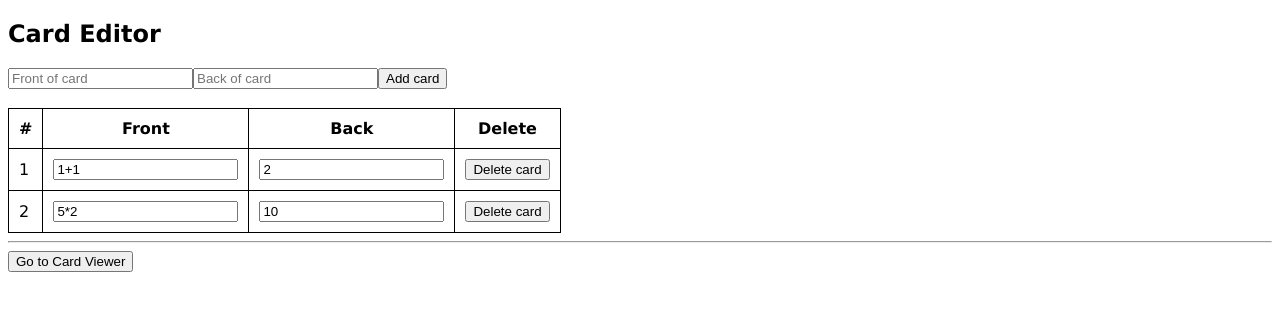
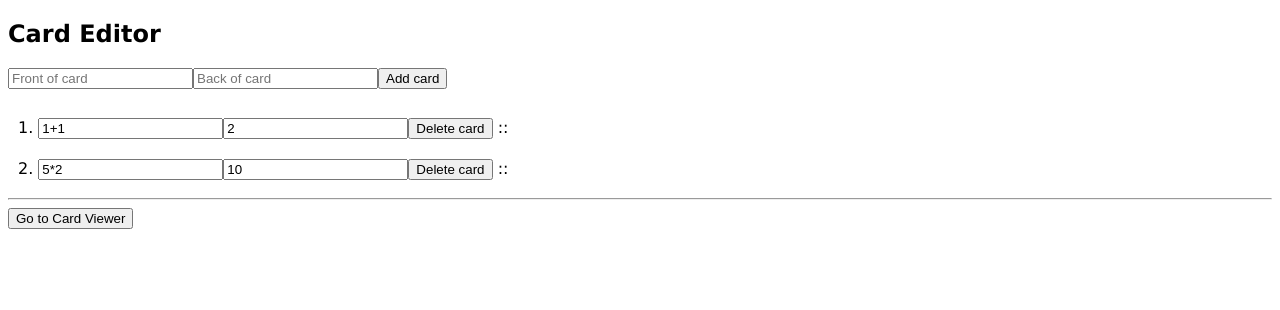
Before and after one commit to mtarunpr/flashcards, a React (Create React App) app: page / in a window 1280 px wide. Shown: the top 310 px of the page. Built offline with nearby package versions, Linux system fonts and the light colour scheme.

Commit message:
Drag-drop reorder

```diff
--- a/package.json
+++ b/package.json
@@ -6,9 +6,11 @@
     "@testing-library/jest-dom": "^4.2.4",
     "@testing-library/react": "^9.5.0",
     "@testing-library/user-event": "^7.2.1",
+    "array-move": "^2.2.2",
     "react": "^16.13.1",
     "react-dom": "^16.13.1",
-    "react-scripts": "3.4.1"
+    "react-scripts": "3.4.1",
+    "react-sortable-hoc": "^1.11.0"
   },
   "scripts": {
     "start": "react-scripts start",
--- a/src/App.js
+++ b/src/App.js
@@ -2,6 +2,7 @@ import React from 'react';
 import CardEditor from './CardEditor';
 import CardViewer from './CardViewer';
 import './App.css';
+import arrayMove from 'array-move';
 
 class App extends React.Component {
   constructor(props) {
@@ -43,6 +44,12 @@ class App extends React.Component {
     this.setState({ error: false });
   }
 
+  onSortEnd = ({ oldIndex, newIndex }) => {
+    this.setState(({ cards }) => ({
+      cards: arrayMove(cards, oldIndex, newIndex),
+    }));
+  };
+
   switchMode = () => this.setState({ editor: !this.state.editor });
 
   render() {
@@ -55,6 +62,7 @@ class App extends React.Component {
           cards={this.state.cards}
           switchMode={this.switchMode}
           error={this.state.error}
+          onSortEnd={this.onSortEnd}
         />
       );
     } else {
--- a/src/CardEditor.css
+++ b/src/CardEditor.css
@@ -17,3 +17,16 @@ th {
   color: red;
   margin-top: 10px;
 }
+
+.drag-handle {
+  cursor: move;
+}
+
+ul {
+  margin: 0;
+  padding: 0;
+}
+
+.card-edit {
+  padding: 10px;
+}
--- a/src/CardEditor.js
+++ b/src/CardEditor.js
@@ -1,5 +1,13 @@
 import React from 'react';
+import { sortableContainer, sortableElement, sortableHandle } from 'react-sortable-hoc';
 import './CardEditor.css';
+
+const DragHandle = sortableHandle(() => <span className='drag-handle'>::</span>);
+
+const SortableItem = sortableElement(({ card }) => card);
+
+const SortableContainer = sortableContainer(({ cards }) => <ul>{cards}</ul>);
+
 
 class CardEditor extends React.Component {
   constructor(props) {
@@ -36,37 +44,31 @@ class CardEditor extends React.Component {
 
   render() {
     const cards = this.props.cards.map((card, index) => {
+      const cardli = (
+        <div className='card-edit'>
+          {index + 1}.&nbsp;
+          <input name={'front' + index} placeholder='Front of card' value={card.front} onChange={this.handleChangeEdit} />
+          <input name={'back' + index} placeholder='Back of card' value={card.back} onChange={this.handleChangeEdit} />
+          <button onClick={() => this.deleteCard(index)}>Delete card</button>
+          &nbsp;
+          <DragHandle />
+        </div>
+      );
       return (
-        <tr key={index}>
-          <td>{index + 1}</td>
-          <td><input name={'front' + index} value={card.front} onChange={this.handleChangeEdit} /></td>
-          <td><input name={'back' + index} value={card.back} onChange={this.handleChangeEdit} /></td>
-          <td><button onClick={() => this.deleteCard(index)}>Delete card</button></td>
-        </tr>
+        <SortableItem key={index} index={index} card={cardli} />
       );
     });
 
     return (
       <div>
         <h2>Card Editor</h2>
-        <input autoComplete='off' name="front" placeholder="Front of card" value={this.state.front} onChange={this.handleChangeAdd} />
-        <input autoComplete='off' name="back" placeholder="Back of card" value={this.state.back} onChange={this.handleChangeAdd} />
+        <input autoComplete='off' name='front' placeholder='Front of card' value={this.state.front} onChange={this.handleChangeAdd} />
+        <input autoComplete='off' name='back' placeholder='Back of card' value={this.state.back} onChange={this.handleChangeAdd} />
         <button onClick={this.addCard}>Add card</button>
         <br />
         <br />
-        <table>
-          <thead>
-            <tr>
-              <th>#</th>
-              <th>Front</th>
-              <th>Back</th>
-              <th>Delete</th>
-            </tr>
-          </thead>
-          <tbody>
-            {cards}
-          </tbody>
-        </table>
+
+        <SortableContainer cards={cards} onSortEnd={this.props.onSortEnd} useDragHandle />
 
         {this.props.error &&
           <div className='error'>
```
Also changed, not shown: 1 other file (tests, documents, lock files or other folders).
